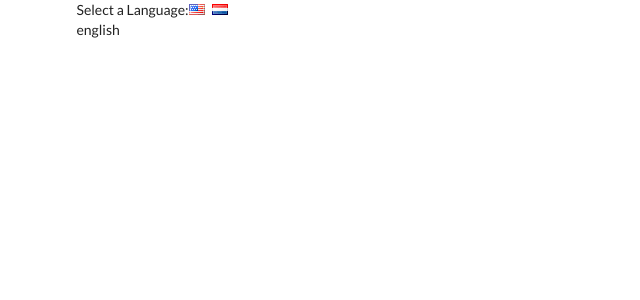
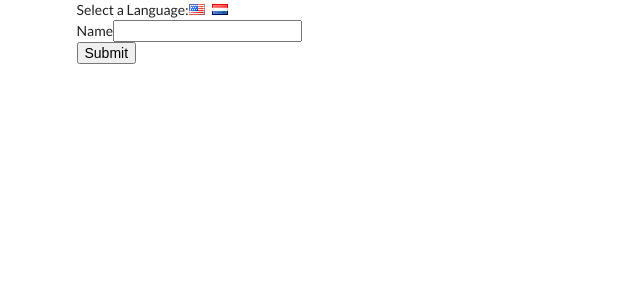
Before and after one commit to Rsja12/translate, a React (Create React App) app: page / in a window 1280 px wide. Shown: the top 300 px of the page, without its empty margins (0-640 px from the left). Built offline with nearby package versions, Linux system fonts and the light colour scheme.

Commit message:
three new components

```diff
--- a/src/components/App.js
+++ b/src/components/App.js
@@ -1,4 +1,6 @@
 import React, { Component } from 'react'
+
+import UserCreate from './UserCreate'
 
 export class App extends Component {
 
@@ -26,7 +28,7 @@
                         onClick={ () => this.onLanguageChange('dutch') }
                     />
                 </div>
-                { this.state.language }
+                <UserCreate />
             </div>
         )
     }
--- /dev/null
+++ b/src/components/Button.js
@@ -0,0 +1,13 @@
+import React, { Component } from 'react'
+
+export class Button extends Component {
+    render() {
+        return (
+            <button className='ui primary'>
+                Submit
+            </button>
+        )
+    }
+}
+
+export default Button
--- /dev/null
+++ b/src/components/Field.js
@@ -0,0 +1,14 @@
+import React, { Component } from 'react'
+
+export class Field extends Component {
+    render() {
+        return (
+            <div className='ui field'>
+                <label>Name</label>
+                <input />
+            </div>
+        )
+    }
+}
+
+export default Field
--- /dev/null
+++ b/src/components/UserCreate.js
@@ -0,0 +1,15 @@
+import React from 'react'
+
+import Field from './Field'
+import Button from './Button'
+
+const UserCreate = props => {
+    return (
+        <div>
+            <Field />
+            <Button />
+        </div>
+    )
+}
+
+export default UserCreate
```
